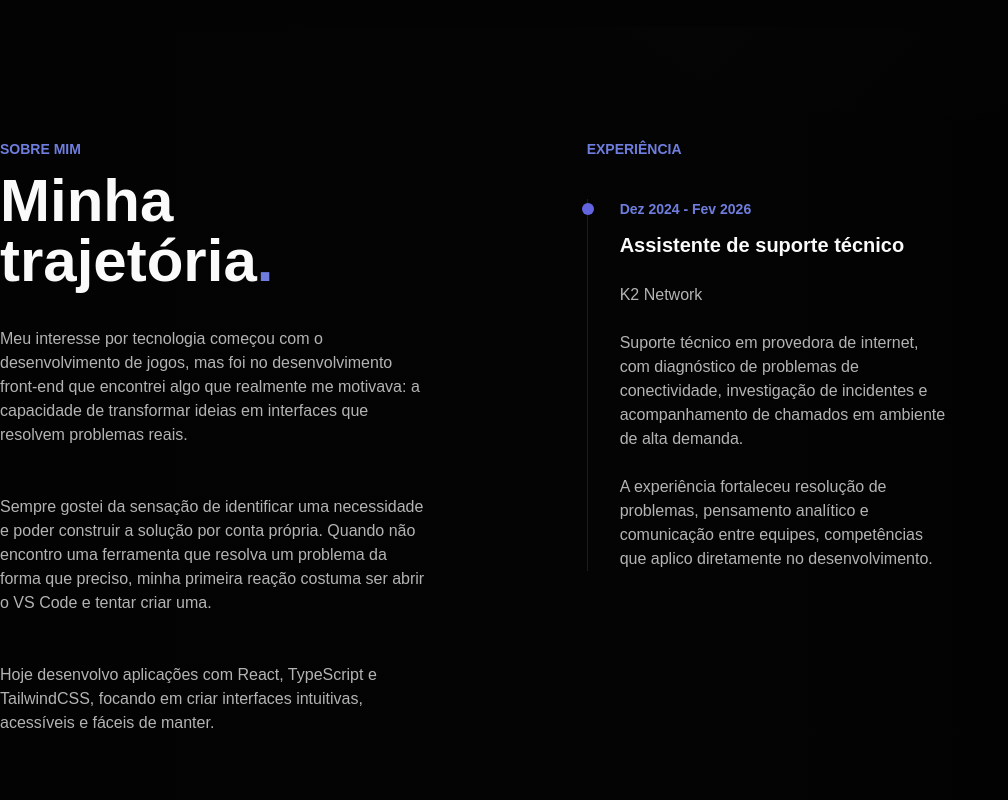
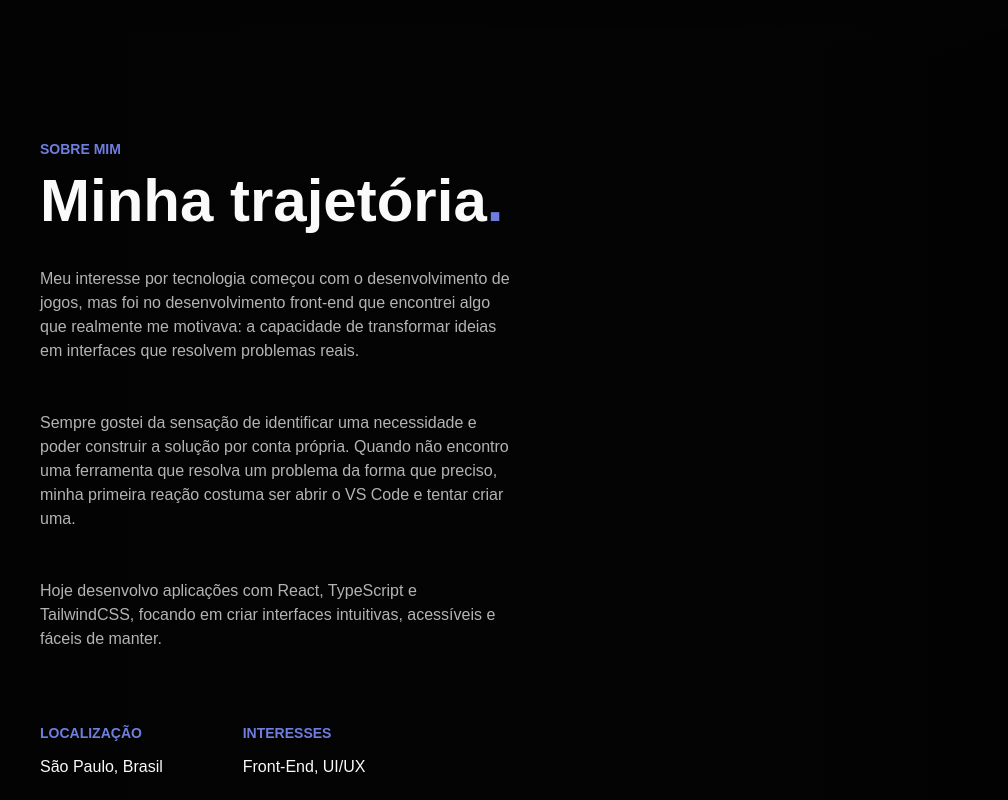
Before and after one commit to Filipuci/portfolio, a React (Vite) app: page / in a window 1280 px wide. Shown: the part 2060-2860 px from the top of the page, without its empty margins (0-1008 px from the left). Built offline with nearby package versions, Linux system fonts and the light colour scheme; a web font is replaced by a local one.

Commit message:
feat(about): add responsive layout for all breakpoints

```diff
--- a/src/components/About/AboutMainText.tsx
+++ b/src/components/About/AboutMainText.tsx
@@ -3,7 +3,7 @@ import { aboutTextClass, aboutTitleClass } from "./constants"
 
 export const AboutMainText = () => {
   return (
-    <div className="max-w-2/6">
+    <div className="text-center lg:text-start lg:max-w-2/6 xl:max-w-2/5 xl:pl-10 2xl:max-w-2/6 2xl:pl-0">
       <RevealOnScroll threshold={0.4}>
         <p className={aboutTitleClass}>SOBRE MIM</p>
       </RevealOnScroll>
@@ -12,7 +12,7 @@ export const AboutMainText = () => {
         <h1 className={'select-none text-6xl font-semibold mb-3'}>Minha trajetória<span className="text-category-project">.</span></h1>
       </RevealOnScroll>
 
-      <RevealOnScroll threshold={0.4} className="flex flex-col">
+      <RevealOnScroll threshold={0.4} className="flex flex-col items-center lg:items-start">
         <p className={aboutTextClass}>
           Meu interesse por tecnologia começou com o desenvolvimento de jogos, mas foi no desenvolvimento front-end que encontrei algo que realmente me motivava: a capacidade de transformar ideias em interfaces que resolvem problemas reais.
         </p>
@@ -26,7 +26,7 @@ export const AboutMainText = () => {
         </p>
       </RevealOnScroll>
 
-      <RevealOnScroll className="flex gap-20 mt-12">
+      <RevealOnScroll className="flex flex-col gap-10 mt-12 mb-20 sm:flex-row sm:justify-center xl:justify-start sm:gap-20 lg:mb-0">
         <div>
           <p className={aboutTitleClass}>LOCALIZAÇÃO</p>
           <p>São Paulo, Brasil</p>
@@ -34,7 +34,7 @@ export const AboutMainText = () => {
 
         <div>
           <p className={aboutTitleClass}>INTERESSES</p>
-          <p>Front-End, UI/UX e Resolução de problemas</p>
+          <p>Front-End, UI/UX</p>
         </div>
       </RevealOnScroll>
     </div>
--- a/src/components/About/AboutSection.tsx
+++ b/src/components/About/AboutSection.tsx
@@ -6,7 +6,7 @@ import { AboutTimeLine } from "./AboutTimeLine"
 export const AboutSection = () => {
   return (
     <section aria-label="Seção sobre mim" id="about" className="container mx-auto min-h-dvh flex flex-col py-18 mt-10">
-      <div className="flex gap-x-40 mb-20">
+      <div className="flex flex-col items-center gap-x-40 mb-20 lg:pl-15 lg:flex-row lg:items-start xl:pl-0">
         <AboutMainText />
         <AboutTimeLine />
       </div>
--- a/src/components/About/AboutTechnologies.tsx
+++ b/src/components/About/AboutTechnologies.tsx
@@ -6,19 +6,19 @@ const aboutTechnologiesList = ['React', 'TypeScript', 'TailwindCSS', 'Shadcn/UI'
 
 export const AboutTechnologies = () => {
   return (
-    <div className="mt-10">
+    <div className="mt-10 text-center lg:text-start lg:pl-15 xl:pl-0">
       <RevealOnScroll>
         <p className={aboutTitleClass}>TECNOLOGIAS</p>
       </RevealOnScroll>
 
       <RevealOnScroll>
-        <ul className="flex gap-5 items-center">
+        <ul className="flex flex-wrap lg:flex-nowrap gap-5 items-center justify-center lg:justify-start">
           {aboutTechnologiesList.map((technology, index) => (
             <li key={technology} className="flex items-center gap-5">
               <p>{technology}</p>
 
               {index < aboutTechnologiesList.length - 1 && (
-                <p className={separatorClass}>•</p>
+                <p className={`${separatorClass} hidden lg:block`}>•</p>
               )}
             </li>
           ))}
--- a/src/components/About/AboutTimeLine.tsx
+++ b/src/components/About/AboutTimeLine.tsx
@@ -3,20 +3,24 @@ import { aboutTextClass, aboutTitleClass } from "./constants"
 
 export const AboutTimeLine = () => {
   return (
-      <RevealOnScroll animation="animate-fade-right" threshold={0.6}>
+    <RevealOnScroll
+      animation="animate-fade-up sm:animate-fade-right"
+      threshold={0.6}
+      className="text-center lg:text-start"
+    >
       <p className={aboutTitleClass}>EXPERIÊNCIA</p>
 
-        <div className="relative border-l border-white/10 pl-8 mt-10">
-          <div className="absolute -left-1.5 top-1 w-3 h-3 rounded-full bg-[#6365e0]"></div>
+      <div className="relative lg:border-l lg:border-white/10 lg:pl-8 mt-10 flex flex-col items-center lg:block">
+        <div className="absolute hidden lg:block sm:-left-1.5 top-1 w-3 h-3 rounded-full bg-[#6365e0]"></div>
 
         <p className={aboutTitleClass}>Dez 2024 - Fev 2026</p>
         <h1 className="font-semibold text-xl">Assistente de suporte técnico</h1>
         <p className={aboutTextClass}>K2 Network</p>
-          <p className={`${aboutTextClass} max-w-1/2`}>
+        <p className={`${aboutTextClass} sm:max-w-1/2`}>
           Suporte técnico em provedora de internet, com diagnóstico de problemas de conectividade,
           investigação de incidentes e acompanhamento de chamados em ambiente de alta demanda.
         </p>
-          <p className={`${aboutTextClass} max-w-1/2`}>
+        <p className={`${aboutTextClass} sm:max-w-1/2`}>
           A experiência fortaleceu resolução de problemas, pensamento analítico e comunicação
           entre equipes, competências que aplico diretamente no desenvolvimento.
         </p>
--- a/src/components/common/RevealOnScroll.tsx
+++ b/src/components/common/RevealOnScroll.tsx
@@ -5,7 +5,7 @@ type Props = {
   children: React.ReactNode,
   className?: string,
   threshold?: number,
-  animation?: "animate-fade-up" | "animate-fade-right"
+  animation?: string
 }
 
 export const RevealOnScroll = ({ children, className, threshold, animation = "animate-fade-up" }: Props) => {
```
Lines whose indentation alone changed are shown as unchanged.
